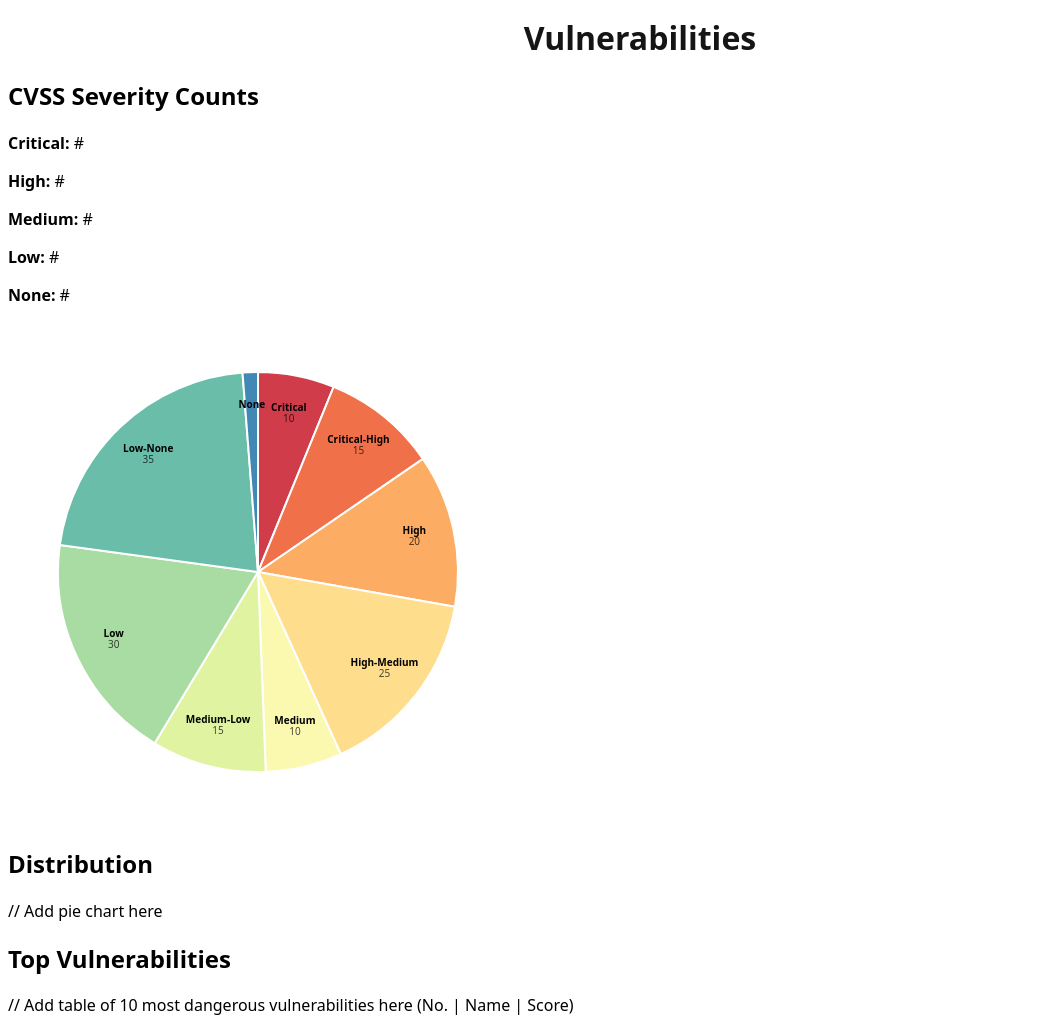
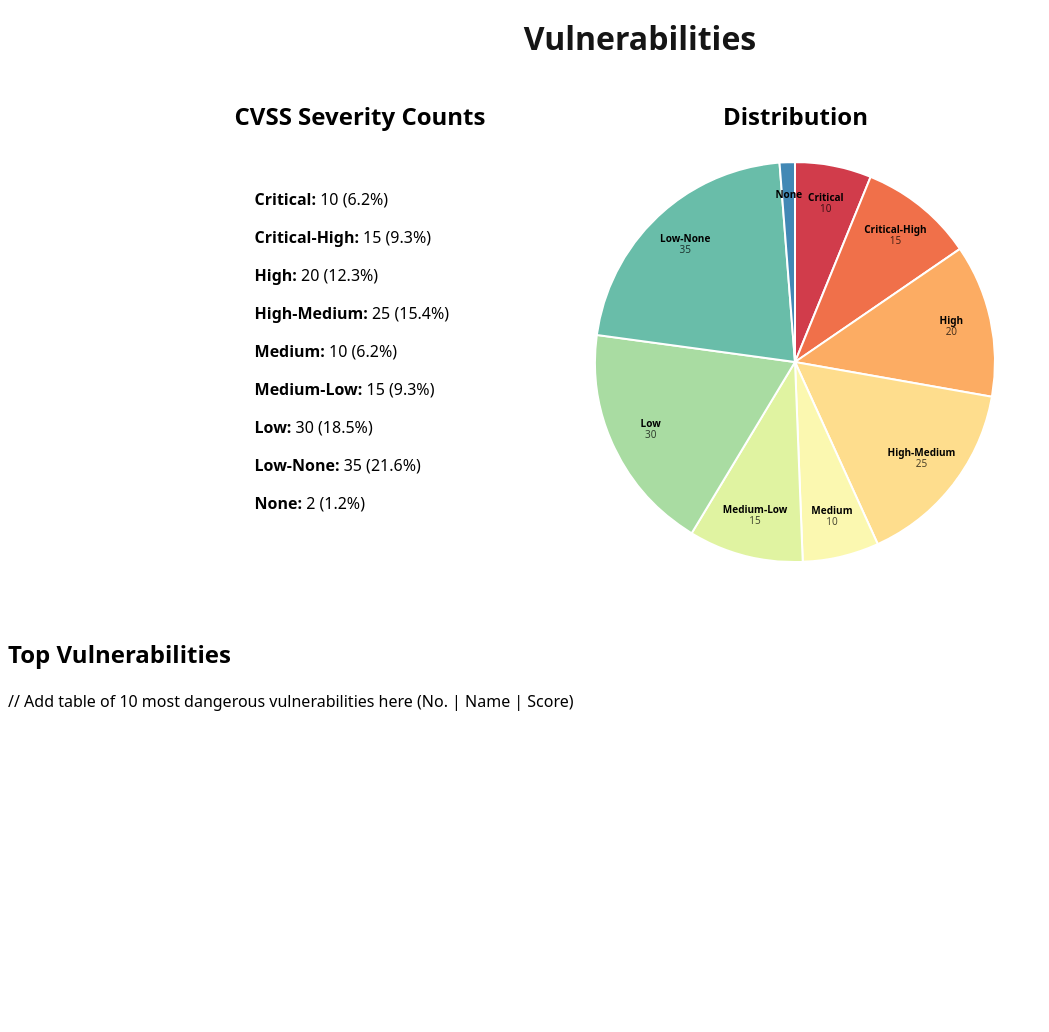
Before and after one commit to csci-435-fall-2024/csci-435-24_p3_sbom_viz, a Django app: page /vulnerabilities/ in a window 1280 px wide. Shown: the part 67-1099 px from the top of the page, without its empty margins (0-1049 px from the left). After the commit the page ends 778 px from the top, so only its background shows below. Run offline with Django 5.2, Linux system fonts and the light colour scheme.

Commit message:
Style vulnerabilities page

```diff
--- a/Code/sbom_viz/sbom_viz/static/sbom_viz/css/styles.css
+++ b/Code/sbom_viz/sbom_viz/static/sbom_viz/css/styles.css
@@ -192,3 +192,38 @@ text.show-more{ /* The '+' or '-' text */
 .bold {
   font-weight: bold;
 }
+
+/* vulnerabilities page */
+#top-view {
+  margin-top: 20px;
+  display: flex;
+  flex-direction: row;
+  justify-content: center;
+  gap: 60px;
+}
+
+#severity-container{
+  display: flex;
+  flex-direction: column;
+}
+
+/* add padding to the left so they are indented */
+#severity-lines {
+  padding-left: 20px;
+}
+
+#distribution-container {
+  display: flex;
+  flex-direction: column;
+  justify-content: center;
+  align-items: center;
+}
+
+/* Shorten distance between "Distribution" and pie chart*/
+.distribution h2 {
+  margin-bottom: -20px;
+}
+
+.severity h2 {
+  padding-bottom: 20px; /* center the list of severities at the same line as the pie chart*/
+}
--- a/Code/sbom_viz/sbom_viz/static/sbom_viz/js/vulnerabilities_pie.js
+++ b/Code/sbom_viz/sbom_viz/static/sbom_viz/js/vulnerabilities_pie.js
@@ -90,3 +90,23 @@ svg.selectAll("text")
             .attr("y", "0.7em")
             .attr("fill-opacity", 0.7)
             .text(d => d.data.count));
+
+
+/* Sum number of vulnerabilities to show as a percentage */
+var num_vulnerabilities = 0;
+for (var i = 0; i < data.length; i++){
+    num_vulnerabilities += data[i].count;
+}
+
+/* Add CVSS count text at top left of page for each category of vulnerability found*/
+const container = document.querySelector("#severity-lines")
+data.forEach(d => {
+    const p = document.createElement("p");
+    const span = document.createElement("span");
+    const percentage = (100*(d.count / num_vulnerabilities)).toFixed(1);
+    span.textContent = `${d.name}: `;
+    span.className = "bold";
+    p.appendChild(span);
+    p.appendChild(document.createTextNode(`${d.count} (${percentage}%)`));
+    container.appendChild(p);
+});
--- a/Code/sbom_viz/sbom_viz/templates/sbom_viz/vulnerabilities.html
+++ b/Code/sbom_viz/sbom_viz/templates/sbom_viz/vulnerabilities.html
@@ -17,16 +17,19 @@
     </div>
     <div class="body-space"> <!-- Put all page content inside this div (body-space) so it will not be drawn beneath the navigation bar. -->
         <div class="centered-title">Vulnerabilities</div>
+
+        <div id="top-view">
+            <div id="severity-container" class="severity">
                 <h2>CVSS Severity Counts</h2>
-            <p><span class="bold">Critical:</span> #</p>
-            <p><span class="bold">High:</span> #</p>
-            <p><span class="bold">Medium:</span> #</p>
-            <p><span class="bold">Low:</span> #</p>
-            <p><span class="bold">None:</span> #</p>
+                <div id="severity-lines"></div>
+            </div>
+            <div id="distribution-container" class="distribution">
+                <h2>Distribution</h2>
+                <div id="pie-chart-container"></div>
+            </div>
+        </div>
 
-            <div id="pie-chart-container"></div>
-            <h2>Distribution</h2>
-            <p>// Add pie chart here</p>
+
         <script type="module" src="../../static/sbom_viz/js/vulnerabilities_pie.js"></script>
 
         <div>
```
Lines whose indentation alone changed are shown as unchanged.
